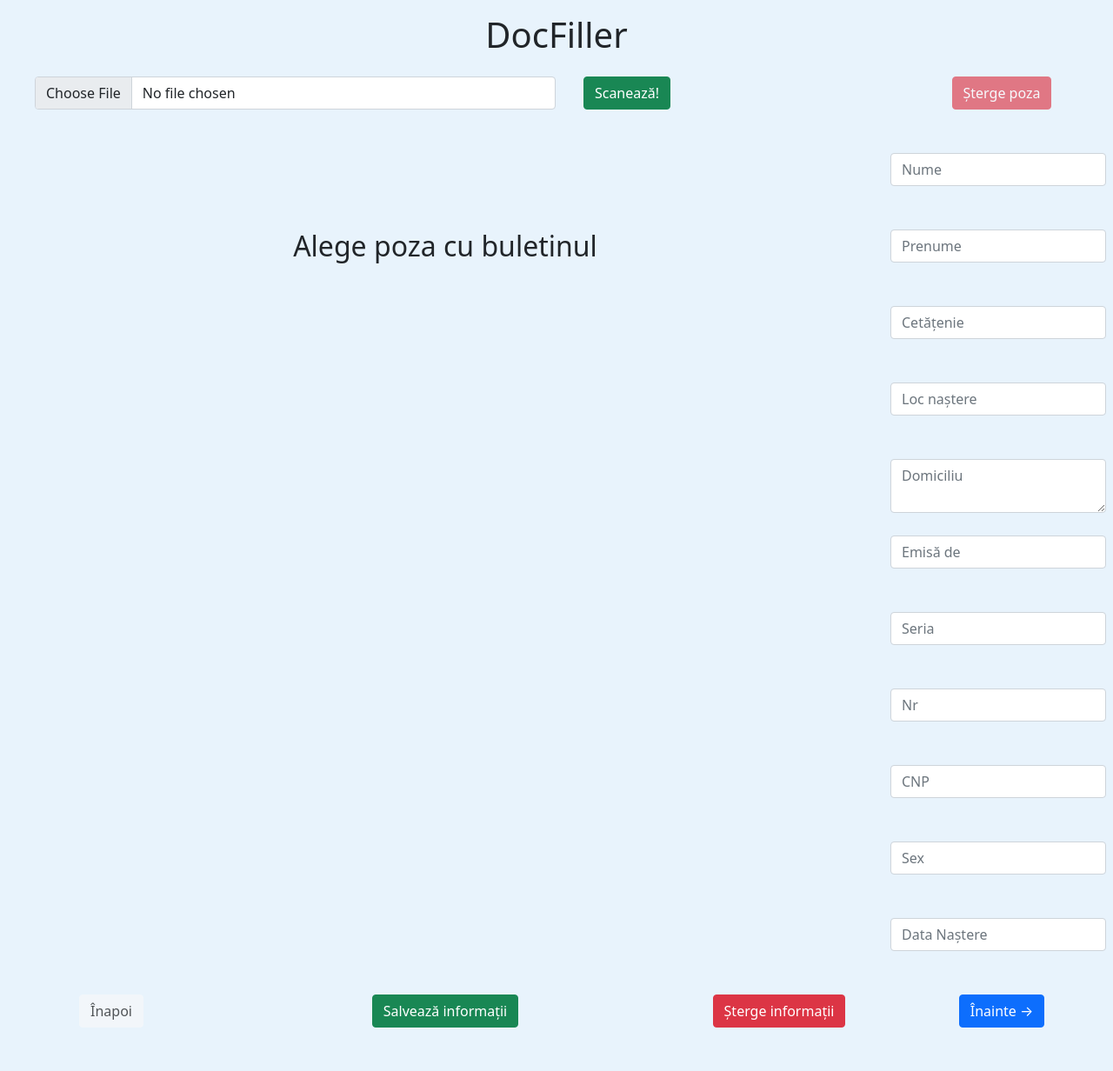
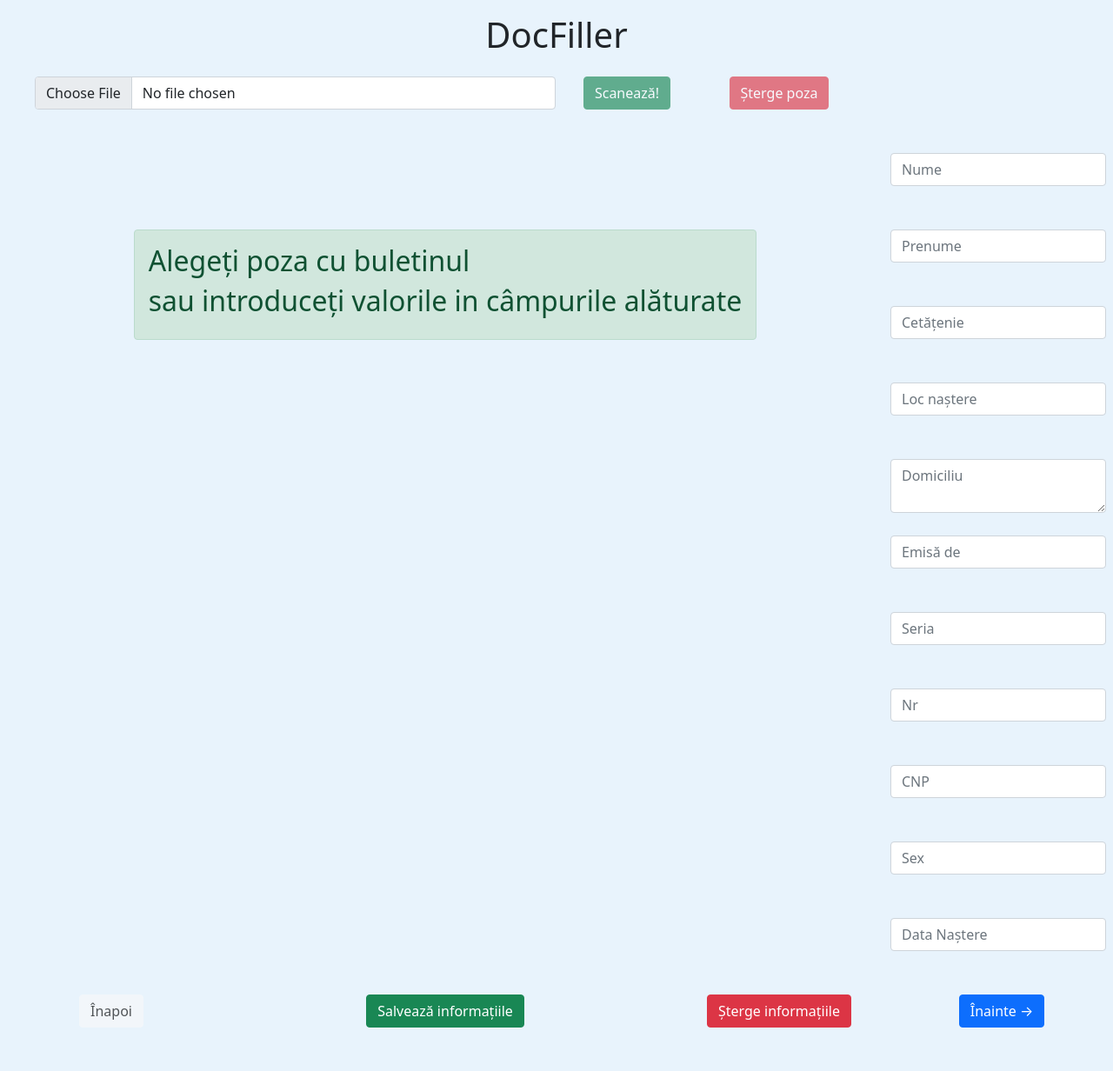
Before and after one commit to andrei8888/DocFillerWeb, a Flask app: page /home in a window 1280 px wide. Shown: the whole page at 87% size. Run offline with Flask 2, Linux system fonts and the light colour scheme; some libraries are stand-ins or nearby versions.

Commit message:
Home page - handled file buttons

```diff
--- /dev/null
+++ b/static/buttonsHome.js
@@ -0,0 +1,35 @@
+
+
+const fileInput = document.getElementById('uploadPhoto');
+const scanButton = document.getElementById('scaneazaPoza');
+const deleteImageButton = document.getElementById('stergePoza');
+
+fileInput.addEventListener("change",handleButtons);
+
+function handleButtons(){
+    if(fileInput.files.length===0) {
+        scanButton.disabled=true;
+        deleteImageButton.disabled=true;
+    }
+    else {
+        scanButton.disabled=false;
+        deleteImageButton.disabled=false;
+    }
+};
+
+deleteImageButton.addEventListener("click",deletePicture);
+function deletePicture() {
+    fileInput.value = "";
+    handleButtons()
+}
+
+/*var form = document.getElementById("formImage");
+function handleForm(event) { event.preventDefault(); }
+form.addEventListener('submit', handleForm);
+
+function doScan(event) {
+      event.preventDefault();
+      document.getElementById("formImage").submit();
+}
+
+*/
--- a/templates/home.html
+++ b/templates/home.html
@@ -5,7 +5,6 @@
     <title>DocFiller</title>
     <link rel="stylesheet" type="text/css" href="{{ url_for('static',filename='styles/grid.css') }}">
     <link href="https://cdn.jsdelivr.net/npm/bootstrap@5.1.3/dist/css/bootstrap.min.css" rel="stylesheet" integrity="sha384-1BmE4kWBq78iYhFldvKuhfTAU6auU8tT94WrHftjDbrCEXSU1oBoqyl2QvZ6jIW3" crossorigin="anonymous">
-    <script src="//ajax.googleapis.com/ajax/libs/jquery/1.9.1/jquery.min.js"></script>
 </head>
 <body style="background-color:#e8f3fc;">
     <div class="parent_home">
@@ -15,19 +14,23 @@
         <div class="div2">
             <form action="http://localhost:5000/home" method="POST" enctype="multipart/form-data">
                 <div class="div1-form mx-4">
-                    <input id="upload-photo" class="form-control mx-3" type="file" name="image_file"
-                           accept="image/*"/><!--data-np-checked="1"-->
+                    <input id="uploadPhoto" class="form-control mx-3" type="file" name="image_file"
+                           accept="image/*"/><!--data-np-checked="1"  onChange='scanReady()'-->
                 </div>
                 <div class="div2-form mx-4">
-                    <input type="submit" class="btn btn-success" value="Scanează!">
+                    <input type="submit" class="btn btn-success" value="Scanează!" id="scaneazaPoza" disabled>
                 </div>
             </form>
         </div>
-        <div class="div4 mx-auto">
-            <button type="button" class="btn btn-danger" disabled>Șterge poza</button>
+        <div class="div3 mx-auto">
+            <button type="button" class="btn btn-danger" id="stergePoza" onclick="deletePicture" disabled>Șterge poza</button>
         </div>
         <div class="div5 mx-auto">
-            <h2>Alege poza cu buletinul</h2>
+            <div class="alert alert-success">
+                <h2>Alegeți poza cu buletinul</h2>
+                <h2>sau introduceți valorile in câmpurile alăturate</h2>
+            </div>
+
         </div>
         <div class="div6 me-2 my-0">
             <input type="text" class="form-control" placeholder="Nume" id="nume" >
@@ -66,27 +69,19 @@
             <button type="button" class="btn btn-light disabled">Înapoi</button>
         </div>
         <div class="div18 mx-auto">
-            <button id="test" type="button" class="btn btn-success">Salvează informații</button>
+            <button id="test" type="button" class="btn btn-success">Salvează informațiile</button>
         </div>
         <div class="div19 mx-auto">
-            <button type="button" class="btn btn-danger">Șterge informații</button>
+            <button type="button" class="btn btn-danger">Șterge informațiile</button>
         </div>
         <div class="div20 mx-auto">
             <button type="button" class="btn btn-primary">Înainte →</button>
         </div>
     </div>
-    <script type=text/javascript>
-        $(document).ready(function() {
-          $('#test').click(function() {
-            $.ajax({
-                  type: "POST",
-                  url: "../main.py",
-                  data: { }
-                }).done(function( background_process_test ) {
-                   // do something
-            });
-          });
-        });
+    <script src="{{url_for('static', filename='buttonsHome.js')}}"></script>
+    <script src="https://code.jquery.com/jquery-3.5.1.js" integrity="sha256-QWo7LDvxbWT2tbbQ97B53yJnYU3WhH/C8ycbRAkjPDc=" crossorigin="anonymous"></script>
+    <script>
+
     </script>
 </body>
 </html>
```
Also changed, not shown: 1 other file.
